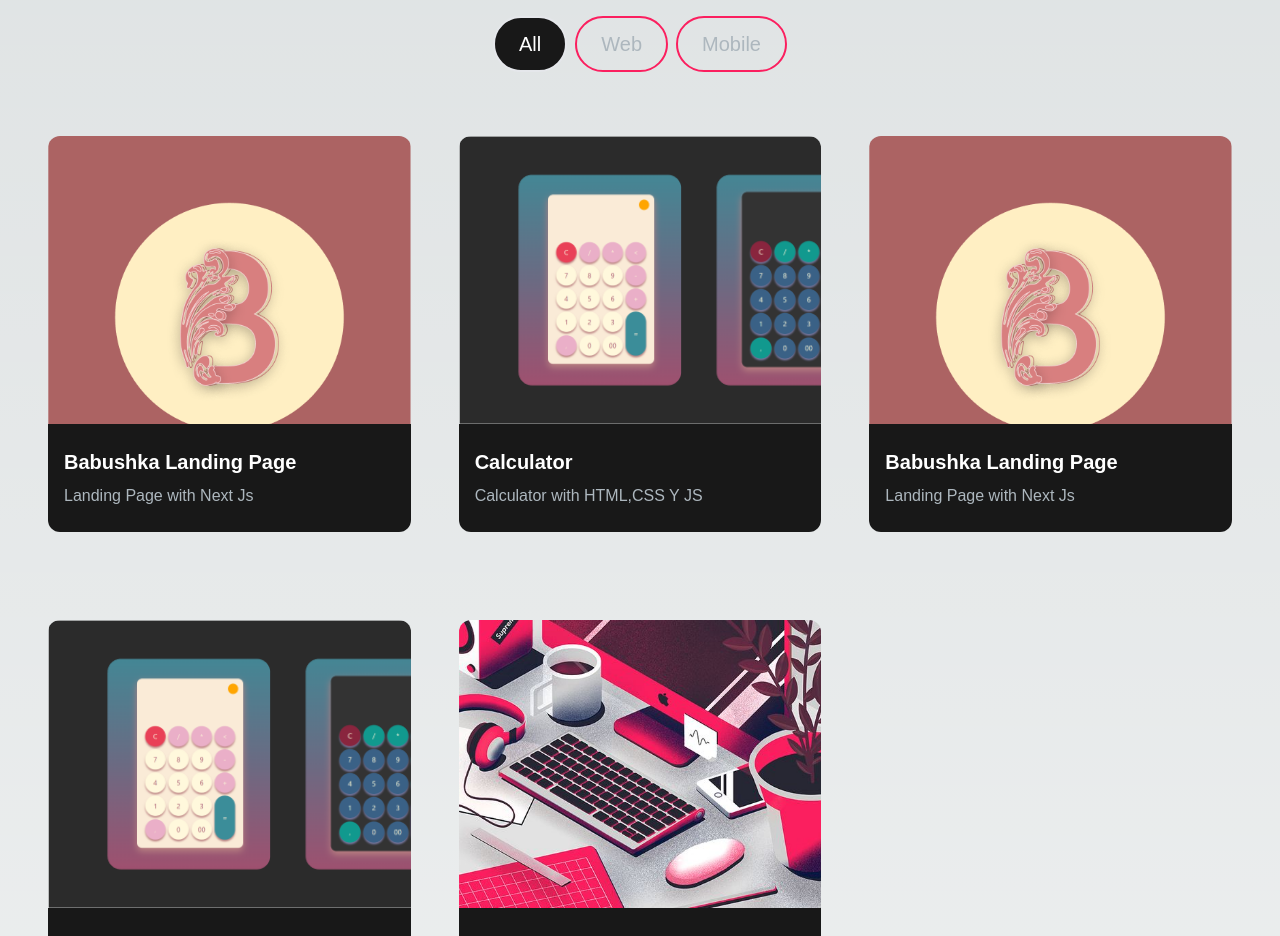
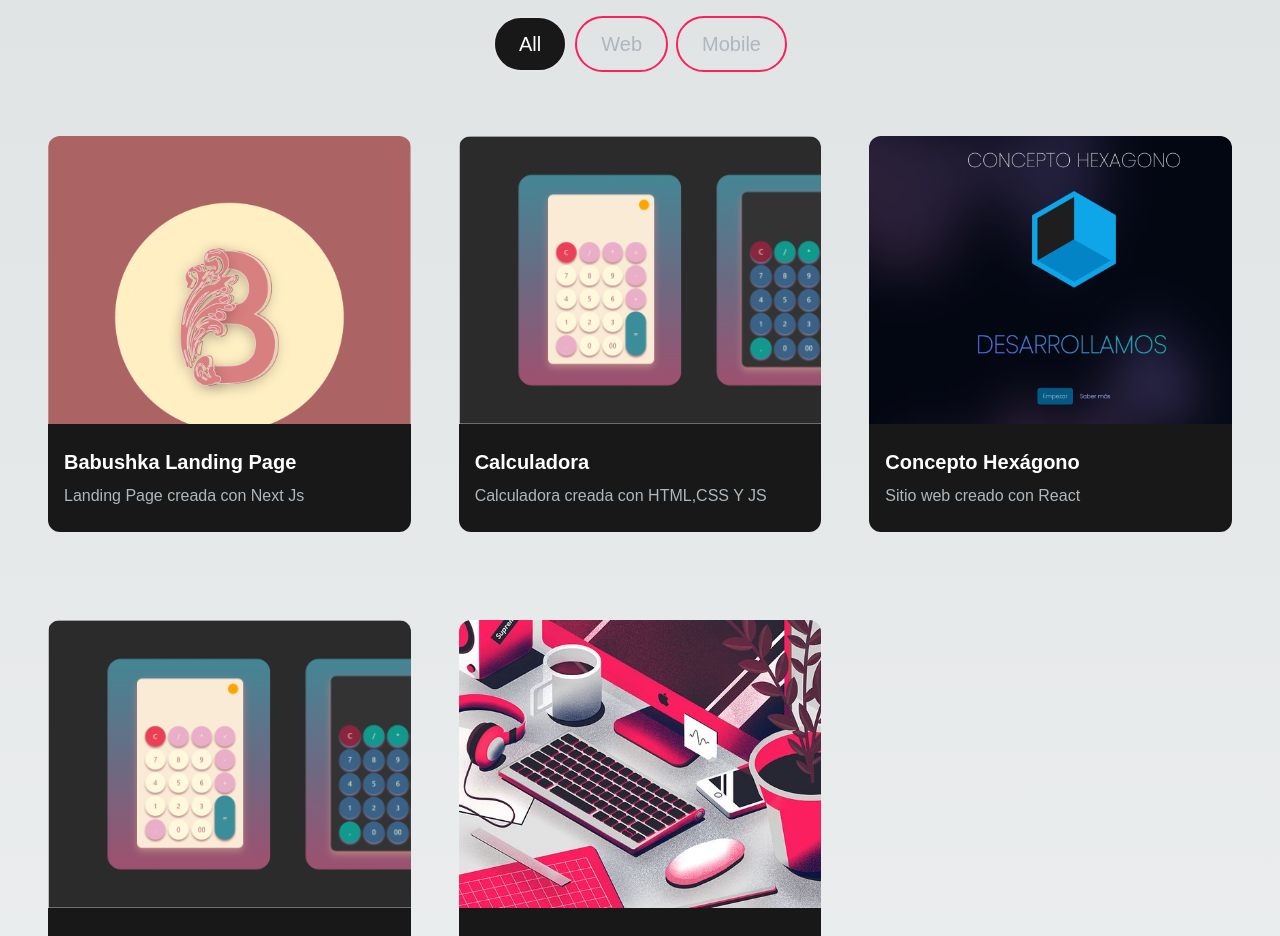
Before and after one commit to BirdieOA/Portfolio, a Next.js app: page / in a window 1280 px wide. Shown: the part 960-1896 px from the top of the page. Built offline with nearby package versions, Linux system fonts and the light colour scheme; a web font is replaced by a local one.

Commit message:
proyectos

```diff
--- a/src/app/components/ProjectsSection.jsx
+++ b/src/app/components/ProjectsSection.jsx
@@ -8,7 +8,7 @@ const projectsData = [
   {
     id: 0,
     title: "Babushka Landing Page",
-    description: "Landing Page with Next Js",
+    description: "Landing Page creada con Next Js",
     image: "/projects/p1.png",
     tag: ["All", "Web"],
     gitUrl: "https://github.com/BirdieOA/BabushkaPage",
@@ -16,21 +16,21 @@ const projectsData = [
   },
   {
     id: 2,
-    title: "Calculator",
-    description: "Calculator with HTML,CSS Y JS",
+    title: "Calculadora",
+    description: "Calculadora creada con HTML,CSS Y JS",
     image: "/projects/p2.png",
     tag: ["All", "Web"],
-    gitUrl: "/",
-    previewUrl: "/",
+    gitUrl: "https://github.com/BirdieOA/Calculadora",
+    previewUrl: "https://calculatorbirdie.netlify.app/",
   },
   {
     id: 3,
-    title: "Babushka Landing Page",
-    description: "Landing Page with Next Js",
-    image: "/projects/p1.png",
+    title: "Concepto Hexágono",
+    description: "Sitio web creado con React",
+    image: "/projects/p3.png",
     tag: ["All", "Web"],
-    gitUrl: "/",
-    previewUrl: "/",
+    gitUrl: "https://github.com/BirdieOA/Primer-Hexagono",
+    previewUrl: "http://conceptohexagono.com",
   },
   {
     id: 4,
```
Also changed, not shown: public/projects/p3.png (added).
